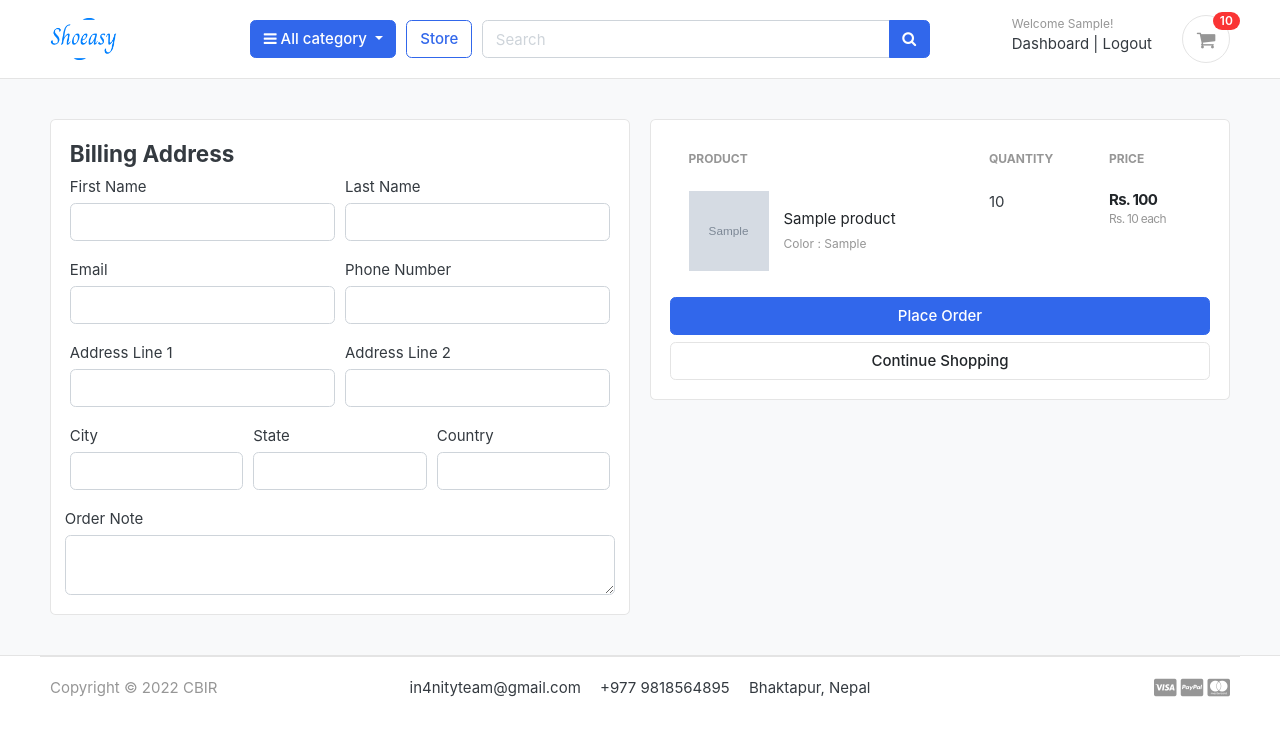
After one commit to RochakSedai/ShoEasy, a Django app: page /cart/checkout/ in a window 1280 px wide. The commit adds this page. Shown: the top 736 px of the page. Run offline with Django 3.2, Linux system fonts and the light colour scheme; a user stored in the database is signed in; tables that the repository leaves empty hold one stand-in row (values such as "Sample post"); grey boxes marked "Sample" are stand-in pictures; parts of the project's set-up code (start-up, migrations or seed data) failed here and were passed over; some libraries are stand-ins or nearby versions; some web fonts are replaced.

Commit message:
Checkout Page Managed ..

```diff
--- a/carts/context_processors.py
+++ b/carts/context_processors.py
@@ -9,7 +9,11 @@ def counter(request):
     else:
         try:
             cart = Cart.objects.filter(cart_id=_cart_id(request))
-            cart_items = CartItem.objects.all().filter(cart=cart[:1])
+            if request.user.is_authenticated:
+                cart_items = CartItem.objects.all().filter(user=request.user)
+            else:
+
+                cart_items = CartItem.objects.all().filter(cart=cart[:1])
             for cart_item in cart_items:
                 cart_count += cart_item.quantity
         except Cart.DoesNotExist:
--- a/carts/models.py
+++ b/carts/models.py
@@ -1,5 +1,7 @@
+import imp
 from django.db import models
 from store.models import Product, Variation
+from accounts.models import Account
 # Create your models here.
 class Cart(models.Model):
     cart_id = models.CharField(max_length=250, blank=True)
@@ -9,9 +11,10 @@ class Cart(models.Model):
         return self.cart_id
 
 class CartItem(models.Model):
+    user = models.ForeignKey(Account, on_delete=models.CASCADE, null=True)
     product = models.ForeignKey(Product, on_delete=models.CASCADE)
     variation = models.ManyToManyField(Variation, blank=True)
-    cart = models.ForeignKey(Cart, on_delete=models.CASCADE)
+    cart = models.ForeignKey(Cart, on_delete=models.CASCADE, null=True)
     quantity = models.IntegerField()
     is_active  = models.BooleanField(default=True)
 
--- a/carts/urls.py
+++ b/carts/urls.py
@@ -6,4 +6,6 @@ urlpatterns = [
     path('add_cart/<int:product_id>/', views.add_cart, name='add_cart'),
     path('remove_cart/<int:product_id>/<int:cart_item_id>/', views.remove_cart, name='remove_cart'),
     path('remove_cart_item/<int:product_id>/<int:cart_item_id>/', views.remove_cart_item, name='remove_cart_item'),
+
+    path('checkout/', views.checkout, name='checkout')
 ]
--- a/carts/views.py
+++ b/carts/views.py
@@ -6,6 +6,8 @@ from django.http import HttpResponse
 from .models import Cart, CartItem
 from store.models import Product, Variation
 from django.core.exceptions import ObjectDoesNotExist
+
+from django.contrib.auth.decorators import login_required
 # Create your views here.
 def _cart_id(request):
     cart = request.session.session_key
@@ -16,82 +18,154 @@ def _cart_id(request):
 
 
 def add_cart(request, product_id):
+    current_user = request.user
     product = Product.objects.get(id=product_id)
-    product_variation = []
-    if request.method == 'POST':
-        for item in request.POST:
-            key = item
-            value = request.POST[key]
+
+    # If the user is authenticated
+    if current_user.is_authenticated:
+        product_variation = []
+        if request.method == 'POST':
+            for item in request.POST:
+                key = item
+                value = request.POST[key]
 
 
 
-            try:
-                variation = Variation.objects.get(product=product, variation_category__iexact=key, variation_value__iexact=value)
-                product_variation.append(variation)
+                try:
+                    variation = Variation.objects.get(product=product, variation_category__iexact=key, variation_value__iexact=value)
+                    product_variation.append(variation)
 
-            except:
-                pass
+                except:
+                    pass
 
 
-     #get the product
-    try:
-        cart = Cart.objects.get(cart_id=_cart_id(request)) # get the cart using the cart id present in the session
-    except Cart.DoesNotExist:
-        cart = Cart.objects.create(
-            cart_id = _cart_id(request)
-        )
 
-    cart.save()
 
-    is_cart_item_exists = CartItem.objects.filter(product=product, cart=cart).exists()
 
-    if is_cart_item_exists:
-        cart_item = CartItem.objects.filter(product=product, cart=cart)
-        # existing variations -> database
-        # current variations -> product_variation
-        # item_id -> database
-        ex_var_list = []
-        id = []
-        for item in cart_item:
-            existing_variation = item.variation.all()
-            ex_var_list.append(list(existing_variation))
-            id.append(item.id)
+        is_cart_item_exists = CartItem.objects.filter(product=product, user=current_user).exists()
 
-        if product_variation in ex_var_list:
-            # increase the cart item
-            index = ex_var_list.index(product_variation)
-            item_id = id[index]
-            item = CartItem.objects.get(product=product, id=item_id)
-            item.quantity += 1
-            item.save()
+        if is_cart_item_exists:
+            cart_item = CartItem.objects.filter(product=product, user=current_user)
+            # existing variations -> database
+            # current variations -> product_variation
+            # item_id -> database
+            ex_var_list = []
+            id = []
+            for item in cart_item:
+                existing_variation = item.variation.all()
+                ex_var_list.append(list(existing_variation))
+                id.append(item.id)
 
+            if product_variation in ex_var_list:
+                # increase the cart item
+                index = ex_var_list.index(product_variation)
+                item_id = id[index]
+                item = CartItem.objects.get(product=product, id=item_id)
+                item.quantity += 1
+                item.save()
+
+            else:
+                item = CartItem.objects.create(product=product, quantity=1, user=current_user)
+                if len(product_variation)>0:
+                    item.variation.clear()
+                    item.variation.add(*product_variation)
+
+                item.save()
         else:
-            item = CartItem.objects.create(product=product, quantity=1, cart=cart)
+            cart_item = CartItem.objects.create(
+                product = product,
+                quantity =1,
+                user = current_user,
+
+            )
             if len(product_variation)>0:
-                item.variation.clear()
-                item.variation.add(*product_variation)
+                cart_item.variation.clear()
+                cart_item.variation.add(*product_variation)
+            cart_item.save()
 
-            item.save()
+        return redirect('cart')
+
+    # if the user is not authenticated
     else:
-        cart_item = CartItem.objects.create(
-            product = product,
-            quantity =1,
-            cart = cart,
 
-        )
-        if len(product_variation)>0:
-            cart_item.variation.clear()
-            cart_item.variation.add(*product_variation)
-        cart_item.save()
+        product_variation = []
+        if request.method == 'POST':
+            for item in request.POST:
+                key = item
+                value = request.POST[key]
 
-    return redirect('cart')
+
+
+                try:
+                    variation = Variation.objects.get(product=product, variation_category__iexact=key, variation_value__iexact=value)
+                    product_variation.append(variation)
+
+                except:
+                    pass
+
+
+        #get the product
+        try:
+            cart = Cart.objects.get(cart_id=_cart_id(request)) # get the cart using the cart id present in the session
+        except Cart.DoesNotExist:
+            cart = Cart.objects.create(
+                cart_id = _cart_id(request)
+            )
+
+        cart.save()
+
+        is_cart_item_exists = CartItem.objects.filter(product=product, cart=cart).exists()
+
+        if is_cart_item_exists:
+            cart_item = CartItem.objects.filter(product=product, cart=cart)
+            # existing variations -> database
+            # current variations -> product_variation
+            # item_id -> database
+            ex_var_list = []
+            id = []
+            for item in cart_item:
+                existing_variation = item.variation.all()
+                ex_var_list.append(list(existing_variation))
+                id.append(item.id)
+
+            if product_variation in ex_var_list:
+                # increase the cart item
+                index = ex_var_list.index(product_variation)
+                item_id = id[index]
+                item = CartItem.objects.get(product=product, id=item_id)
+                item.quantity += 1
+                item.save()
+
+            else:
+                item = CartItem.objects.create(product=product, quantity=1, cart=cart)
+                if len(product_variation)>0:
+                    item.variation.clear()
+                    item.variation.add(*product_variation)
+
+                item.save()
+        else:
+            cart_item = CartItem.objects.create(
+                product = product,
+                quantity =1,
+                cart = cart,
+
+            )
+            if len(product_variation)>0:
+                cart_item.variation.clear()
+                cart_item.variation.add(*product_variation)
+            cart_item.save()
+
+        return redirect('cart')
 
 def remove_cart(request, product_id, cart_item_id):
-    cart = Cart.objects.get(cart_id=_cart_id(request))
+
     product = get_object_or_404(Product, id=product_id)
     try:
-        cart_item = CartItem.objects.get(product=product, cart=cart, id=cart_item_id)
-
+        if request.user.is_authenticated:
+            cart_item = CartItem.objects.get(product=product, user=request.user, id=cart_item_id)
+        else:
+            cart = Cart.objects.get(cart_id=_cart_id(request))
+            cart_item = CartItem.objects.get(product=product, cart=cart, id=cart_item_id)
         if cart_item.quantity > 1:
             cart_item.quantity -= 1
             cart_item.save()
@@ -102,9 +176,13 @@ def remove_cart(request, product_id, cart_item_id):
     return redirect('cart')
 
 def remove_cart_item(request, product_id, cart_item_id):
-    cart = Cart.objects.get(cart_id=_cart_id(request))
+
     product = get_object_or_404(Product, id=product_id)
-    cart_item = CartItem.objects.get(product=product, cart=cart, id=cart_item_id)
+    if request.user.is_authenticated:
+        cart_item = CartItem.objects.get(product=product, user=request.user, id=cart_item_id)
+    else:
+        cart = Cart.objects.get(cart_id=_cart_id(request))
+        cart_item = CartItem.objects.get(product=product, cart=cart, id=cart_item_id)
     cart_item.delete()
 
     return redirect('cart')
@@ -117,8 +195,11 @@ def cart(request, total=0, quantity=0, cart_items=None):
     try:
         tax = 0
         grand_total = 0
-        cart = Cart.objects.get(cart_id=_cart_id(request))
-        cart_items = CartItem.objects.filter(cart=cart, is_active=True)
+        if request.user.is_authenticated:
+            cart_items = CartItem.objects.filter(user=request.user, is_active=True)
+        else:
+            cart = Cart.objects.get(cart_id=_cart_id(request))
+            cart_items = CartItem.objects.filter(cart=cart, is_active=True)
         for cart_item in cart_items:
             total += (cart_item.product.price*cart_item.quantity)
             quantity += cart_item.quantity
@@ -137,3 +218,33 @@ def cart(request, total=0, quantity=0, cart_items=None):
         'grand_total': grand_total,
     }
     return render(request, 'store/cart.html', context)
+
+
+@login_required(login_url='login')
+def checkout(request, total=0, quantity=0, cart_items=None):
+    try:
+        tax = 0
+        grand_total = 0
+        if request.user.is_authenticated:
+            cart_items = CartItem.objects.filter(user=request.user, is_active=True)
+        else:
+            cart = Cart.objects.get(cart_id=_cart_id(request))
+            cart_items = CartItem.objects.filter(cart=cart, is_active=True)
+        for cart_item in cart_items:
+            total += (cart_item.product.price*cart_item.quantity)
+            quantity += cart_item.quantity
+
+        tax = (2*total)/100
+        grand_total = total + tax
+
+    except ObjectDoesNotExist:
+        pass
+
+    context = {
+        'total': total,
+        'quantity': quantity,
+        'cart_items': cart_items,
+        'tax': tax,
+        'grand_total': grand_total,
+    }
+    return render(request, 'store/checkout.html', context)
--- a/templates/store/cart.html
+++ b/templates/store/cart.html
@@ -111,7 +111,7 @@
                 <p class="text-center mb-3">
                     <img src="./images/misc/payments.png" height="26">
                 </p>
-                <a href="./place-order.html" class="btn btn-primary btn-block"> Checkout </a>
+                <a href="{% url 'checkout' %}" class="btn btn-primary btn-block"> Checkout </a>
                 <a href="{% url 'store' %}" class="btn btn-light btn-block">Continue Shopping</a>
             </div> <!-- card-body.// -->
             </div> <!-- card.// -->
--- /dev/null
+++ b/templates/store/checkout.html
@@ -0,0 +1,149 @@
+{% extends 'base.html' %}
+
+
+{% block content %}
+
+<section class="section-content padding-y bg">
+    <div class="container">
+
+    <!-- ============================ COMPONENT 1 ================================= -->
+
+
+
+    <div class="row">
+        <aside class="col-lg-6">
+    <div class="card">
+        <div class="card-body">
+            <h4 class="card-title-mb-4">Billing Address</h4>
+            <form action="" method="POST">
+                {% csrf_token %}
+            <div class="form-row">
+                <div class="col form-group">
+                    <label for="">First Name</label>
+                    <input type="text" name="first_name"  class="form-control" required>
+                </div>
+                <div class="col form-group">
+                    <label for="">Last Name</label>
+                    <input type="text" name="last_name"  class="form-control" required>
+                </div>
+            </div>
+            <div class="form-row">
+                <div class="col form-group">
+                    <label for="">Email</label>
+                    <input type="email" name="email"  class="form-control" required>
+                </div>
+                <div class="col form-group">
+                    <label for="">Phone Number</label>
+                    <input type="text" name="phone"  class="form-control" required>
+                </div>
+            </div>
+            <div class="form-row">
+                <div class="col form-group">
+                    <label for="">Address Line 1</label>
+                    <input type="text" name="address_line_1"  class="form-control" required>
+                </div>
+                <div class="col form-group">
+                    <label for="">Address Line 2</label>
+                    <input type="text" name="address_line_2"  class="form-control">
+                </div>
+            </div>
+            <div class="form-row">
+                <div class="col form-group">
+                    <label for="">City</label>
+                    <input type="text" name="city"  class="form-control" required>
+                </div>
+                <div class="col form-group">
+                    <label for="">State</label>
+                    <input type="text" name="state"  class="form-control" required>
+                </div>
+                <div class="col form-group">
+                    <label for="">Country</label>
+                    <input type="text" name="country"  class="form-control" required>
+                </div>
+            </div>
+                <div class="form-row">
+                    <label for="">Order Note</label>
+                    <textarea name="order_note" rows="2" class="form-control"></textarea>
+                </div>
+
+
+        </div>
+
+    </div> <!-- card.// -->
+
+        </aside> <!-- col.// -->
+        <aside class="col-lg-6">
+
+            <div class="card">
+            <div class="card-body">
+                <table class="table table-borderless table-shopping-cart">
+                    <thead class="text-muted">
+                    <tr class="small text-uppercase">
+                      <th scope="col">Product</th>
+                      <th scope="col" width="120">Quantity</th>
+                      <th scope="col" width="120">Price</th>
+
+                    </tr>
+                    </thead>
+
+
+                    <tbody>
+                        {% for cart_item in cart_items %}
+                    <tr>
+                        <td>
+                            <figure class="itemside align-items-center">
+                                <div class="aside"><img src="{{cart_item.product.images.url}}" class="img-sm"></div>
+                                <figcaption class="info">
+                                    <a href="{{ cart_item.product.get_url }}" class="title text-dark">{{cart_item.product.product_name}}</a>
+                                    <p class="text-muted small">
+                                        {% if cart_item.variation.all %}
+
+                                            {% for item in cart_item.variation.all %}
+                                                {{item.variation_category | capfirst}} : {{item.variation_value | capfirst}} <br>
+                                            {% endfor %}
+
+                                        {% endif %}
+                                    </p>
+                                </figcaption>
+                            </figure>
+                        </td>
+                        <td>
+                            <!-- col.// -->
+                                       <label for="">{{cart_item.quantity}}</label>
+                        </td>
+                        <td>
+                            <div class="price-wrap">
+                                <var class="price">Rs. {{cart_item.sub_total}}</var>
+                                <small class="text-muted"> Rs. {{cart_item.product.price}} each </small>
+                            </div> <!-- price-wrap .// -->
+                        </td>
+                        <!-- <td class="text-right">
+                        <a href="{% url 'remove_cart_item' cart_item.product.id cart_item.id %}" onclick="return confirm('Are you sure want to remove this item.')" class="btn btn-danger"> Remove</a>
+                        </td> -->
+                    </tr>
+                    {% endfor %}
+
+                    </tbody>
+                    </table>
+
+
+                <button type="submit" name="submit" class="btn btn-primary btn-block">Place Order</button>
+                <a href="{% url 'store' %}" class="btn btn-light btn-block">Continue Shopping</a>
+            </form>
+            </div> <!-- card-body.// -->
+            </div> <!-- card.// -->
+
+    </aside> <!-- col.// -->
+
+
+    </div> <!-- row.// -->
+    <!-- ============================ COMPONENT 1 END .// ================================= -->
+
+
+    </div> <!-- container .//  -->
+    </section>
+    <!-- ========================= SECTION CONTENT END// ========================= -->
+
+
+
+{% endblock %}
```
Also changed, not shown: accounts/views.py (+52 -1 lines), requirements.txt (+4 -13 lines), store/views.py (+8 -0 lines), carts/migrations/0003_cartitem_user_alter_cartitem_cart.py (added).
